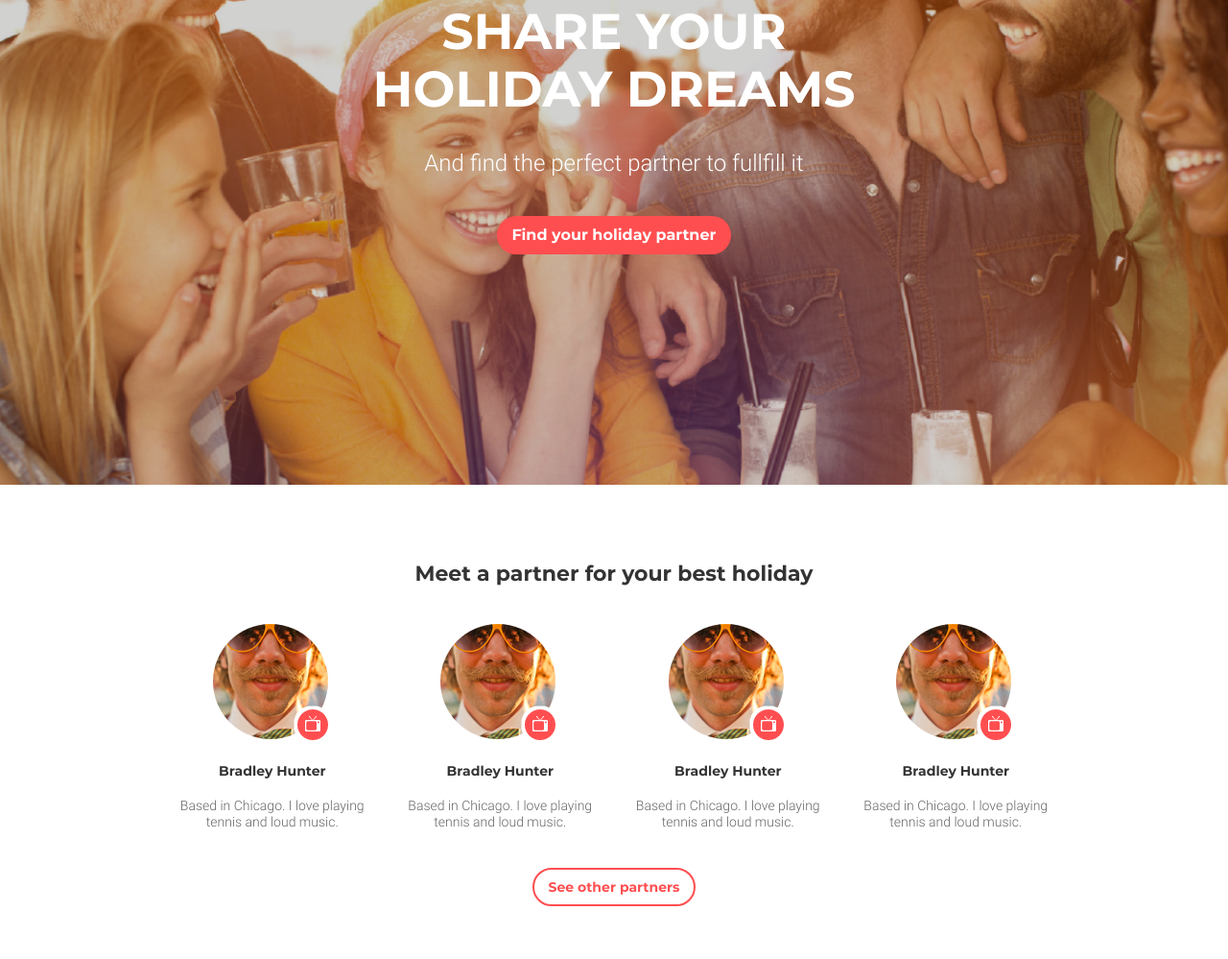
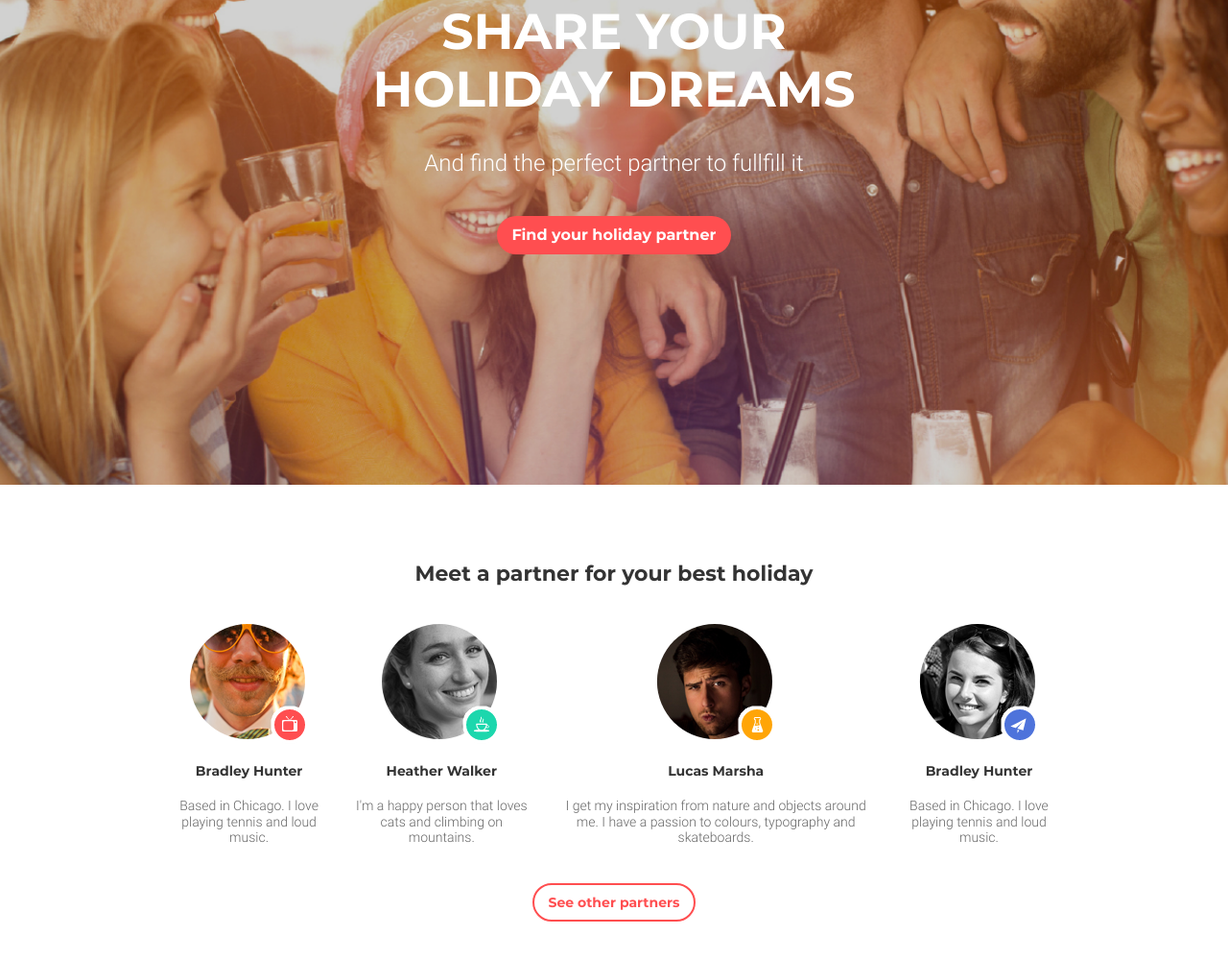
Before and after one commit to Igor077/goit-fe-course, a plain HTML site: page model-08/index.html in a window 1280 px wide. Shown: the part 223-1222 px from the top of the page at 96% size. Drawn offline with Linux system fonts and the light colour scheme.

Commit message:
add image new

```diff
--- a/model-08/index.html
+++ b/model-08/index.html
@@ -48,25 +48,26 @@
             </div>
           </div>
           <div class="partners-list__item flex flex-column">
-            <img src="./img/1.png" alt="partner one" />
+            <img src="./img/2.png" alt="partner one" />
             <div class="partners-list__name">
-              Bradley Hunter
+              Heather Walker
             </div>
             <div class="partners-list__info">
-              Based in Chicago. I love playing tennis and loud music.
+              I'm a happy person that loves cats and climbing on mountains.
             </div>
           </div>
           <div class="partners-list__item flex flex-column">
-            <img src="./img/1.png" alt="partner one" />
+            <img src="./img/3.png" alt="partner one" />
             <div class="partners-list__name">
-              Bradley Hunter
+              Lucas Marsha
             </div>
             <div class="partners-list__info">
-              Based in Chicago. I love playing tennis and loud music.
+              I get my inspiration from nature and objects around me. I have a
+              passion to colours, typography and skateboards.
             </div>
           </div>
           <div class="partners-list__item flex flex-column">
-            <img src="./img/1.png" alt="partner one" />
+            <img src="./img/4.png" alt="partner one" />
             <div class="partners-list__name">
               Bradley Hunter
             </div>
```
